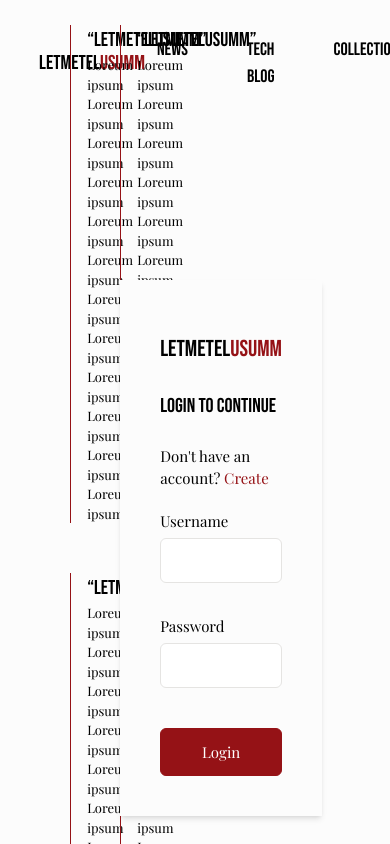
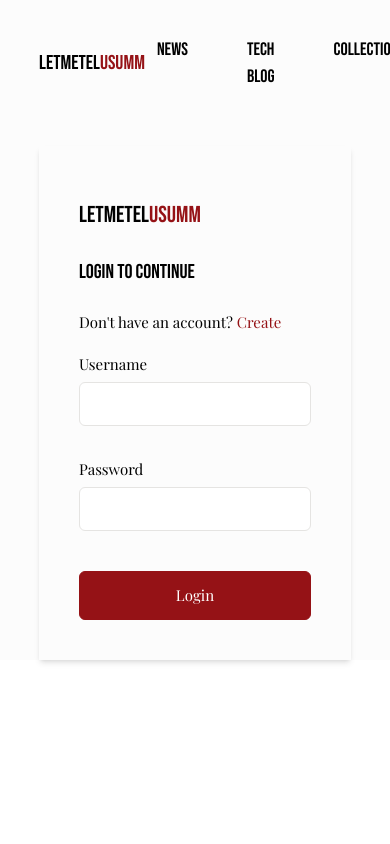
Before and after one commit to Preshstiks/letmetelusumm, a Next.js app: page /login in a window 390 px wide. Shown: the top 844 px of the page. Built offline with nearby package versions, Linux system fonts and the light colour scheme.

Commit message:
app edited

```diff
--- a/pages/login.js
+++ b/pages/login.js
@@ -1,8 +1,8 @@
 import Letmetelusumm from "@/components/letmetelusumm";
 const Login = () => {
   return (
-    <div className="bg-dime h-screen w-full flex select-none items-center px-[10%] justify-between">
-      <div>
+    <div className="bg-dime w-full sm:my-[60px] my-5 flex select-none items-center justify-between">
+      <div className="lg:block hidden">
         <div className="grid grid-cols-2 gap-[50px]">
           <Letmetelusumm />
           <Letmetelusumm />
--- a/tailwind.config.js
+++ b/tailwind.config.js
@@ -25,6 +25,22 @@ module.exports = {
       dime: "#FCFCFC",
       dark: "#F2F2F2",
     },
+    screens: {
+      sm: "640px",
+      // => @media (min-width: 640px) { ... }
+
+      md: "768px",
+      // => @media (min-width: 768px) { ... }
+
+      lg: "1024px",
+      // => @media (min-width: 1024px) { ... }
+
+      xl: "1280px",
+      // => @media (min-width: 1280px) { ... }
+
+      "2xl": "1536px",
+      // => @media (min-width: 1536px) { ... }
+    },
   },
   plugins: [],
 };
```
